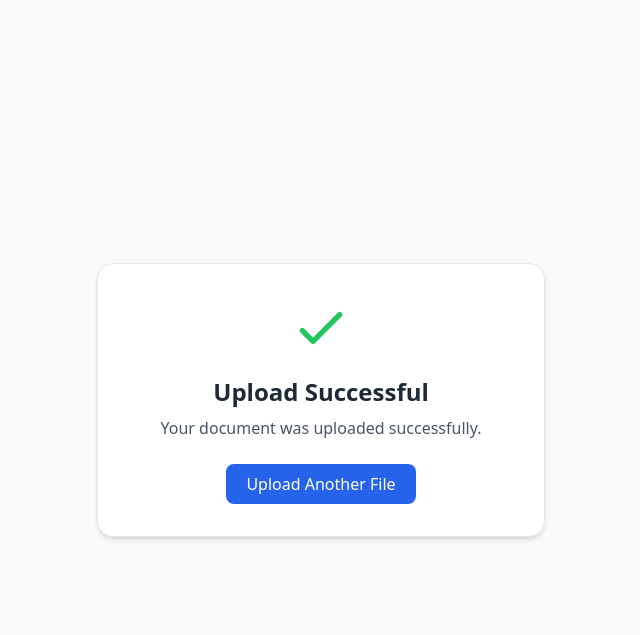
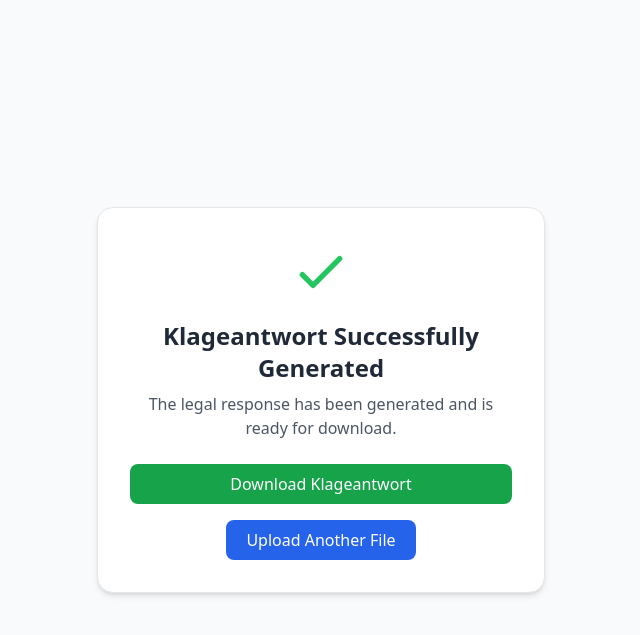
Before and after one commit to ETP-Hackathon/filepipeline, a Django app: template webserv/emify/templates/upload_success.html in a window 1280 px wide. Shown: the top 635 px of the page, without its empty margins (319-959 px from the left). Run offline with Django 5.2, Linux system fonts and the light colour scheme; the template is opened without the code that fills it: most values are stand-ins (such as "Sample title", 1, 10 or a date in 2020); some libraries are stand-ins or nearby versions.

Commit message:
Remove unused PDF files and enhance upload functionality with loading overlay and download link for generated responses.

```diff
--- a/webserv/emify/templates/upload_success.html
+++ b/webserv/emify/templates/upload_success.html
@@ -2,7 +2,7 @@
 <html lang="en">
 <head>
     <meta charset="UTF-8">
-    <title>Upload Successful</title>
+    <title>Klageantwort Successfully Generated</title>
     <meta name="viewport" content="width=device-width, initial-scale=1.0">
     <script src="https://cdn.tailwindcss.com"></script>
 </head>
@@ -12,8 +12,16 @@
         <svg xmlns="http://www.w3.org/2000/svg" class="h-16 w-16 mx-auto text-green-500 mb-4" fill="none" viewBox="0 0 24 24" stroke="currentColor">
             <path stroke-linecap="round" stroke-linejoin="round" stroke-width="2" d="M5 13l4 4L19 7" />
         </svg>
-        <h2 class="text-2xl font-semibold text-gray-800 mb-2">Upload Successful</h2>
-        <p class="text-gray-600 mb-6">Your document was uploaded successfully.</p>
+        <h2 class="text-2xl font-semibold text-gray-800 mb-2">Klageantwort Successfully Generated</h2>
+        <p class="text-gray-600 mb-6">The legal response has been generated and is ready for download.</p>
+
+        <a
+            href="{{ download_url }}"
+            download="output.json"
+            class="block px-5 py-2 mb-4 bg-green-600 text-white font-medium rounded-lg hover:bg-green-700 transition"
+        >
+            Download Klageantwort
+        </a>
 
         <a href="/upload/" class="inline-block px-5 py-2 bg-blue-600 text-white font-medium rounded-lg hover:bg-blue-700 transition">
             Upload Another File
--- a/webserv/emify/urls.py
+++ b/webserv/emify/urls.py
@@ -27,5 +27,7 @@ urlpatterns = [
 	path('upload/', views.upload_file, name='upload_file'),
 	path('send_file/', views.send_file, name='send_file'),
 	path('placeholder_values/', views.placeholder_values, name='placeholder_values'),
+	path('download/<str:filename>', views.download_file, name='download_file'),
+
 
 ] + static(settings.MEDIA_URL, document_root=settings.MEDIA_ROOT)
```
Also changed, not shown: webserv/emify/templates/upload.html (+17 -12 lines), webserv/emify/views.py (+29 -20 lines), 4 other files.
